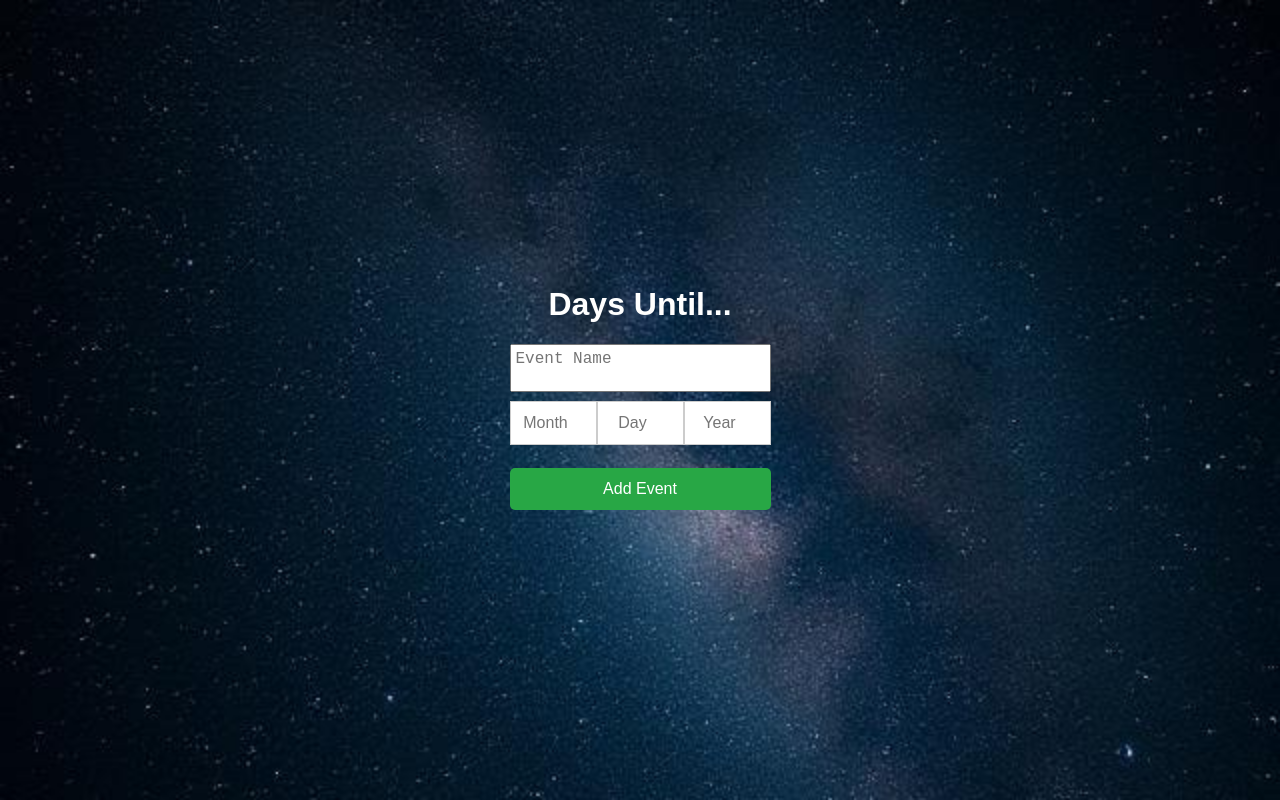
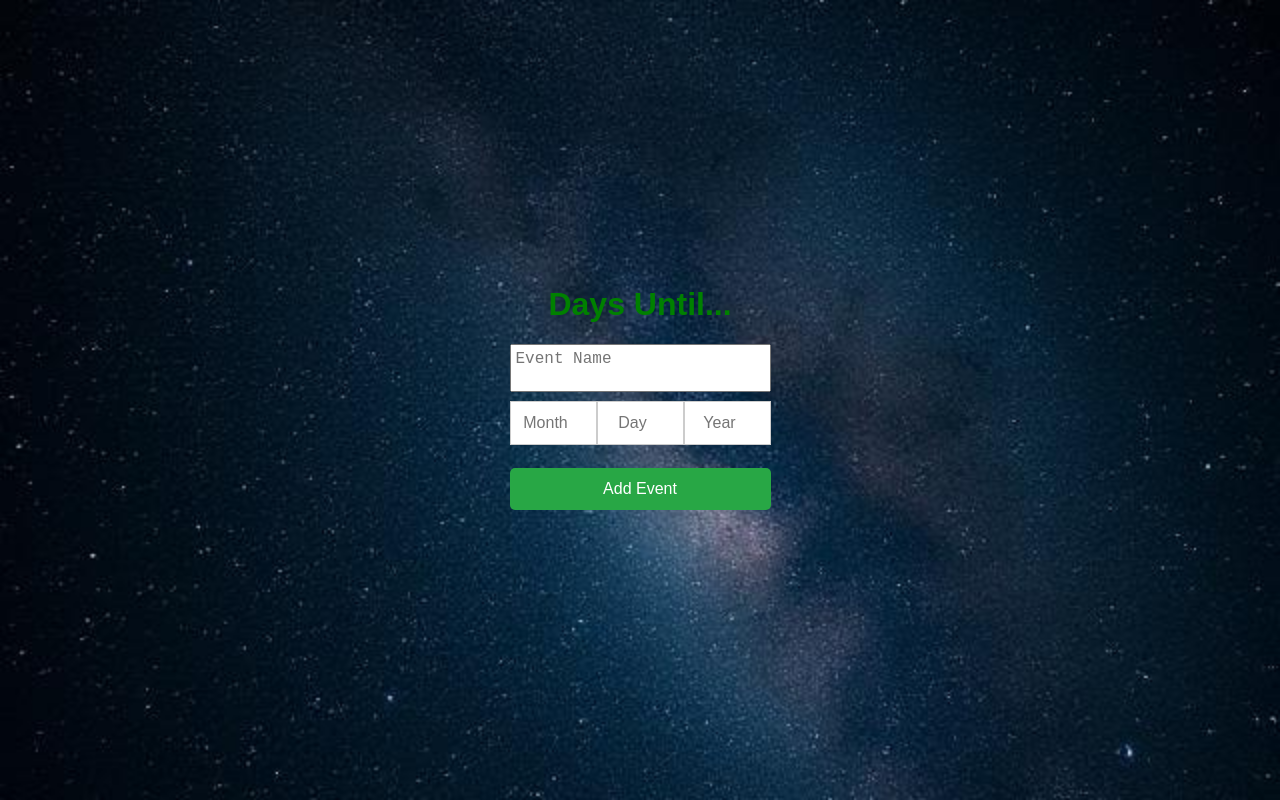
Before and after one commit to cpriss1979/bbcevents.io, a plain HTML site: page index.html in a window 1280 px wide. Drawn offline with Linux system fonts and the light colour scheme.

Commit message:
Update styles.css

```diff
--- a/styles.css
+++ b/styles.css
@@ -152,7 +152,7 @@ li button:last-child:hover {
 }
 
 h1 {
-    color: white; /* make header color white */
+    color: green; /* make header color white */
 }
 
 
@@ -259,3 +259,18 @@ textarea {
     word-wrap: break-word;
     white-space: pre-wrap;
 }
+
+
+
+
+
+
+
+
+html, body {
+    overflow-x: hidden; /* Completely disable horizontal scrolling */
+    overflow-y: auto; /* Enable vertical scrolling */
+    max-width: 100vw; /* Prevents content from expanding beyond the viewport */
+    position: relative;
+    touch-action: pan-y; /* Prevents accidental horizontal scrolling on touch devices */
+}
```
